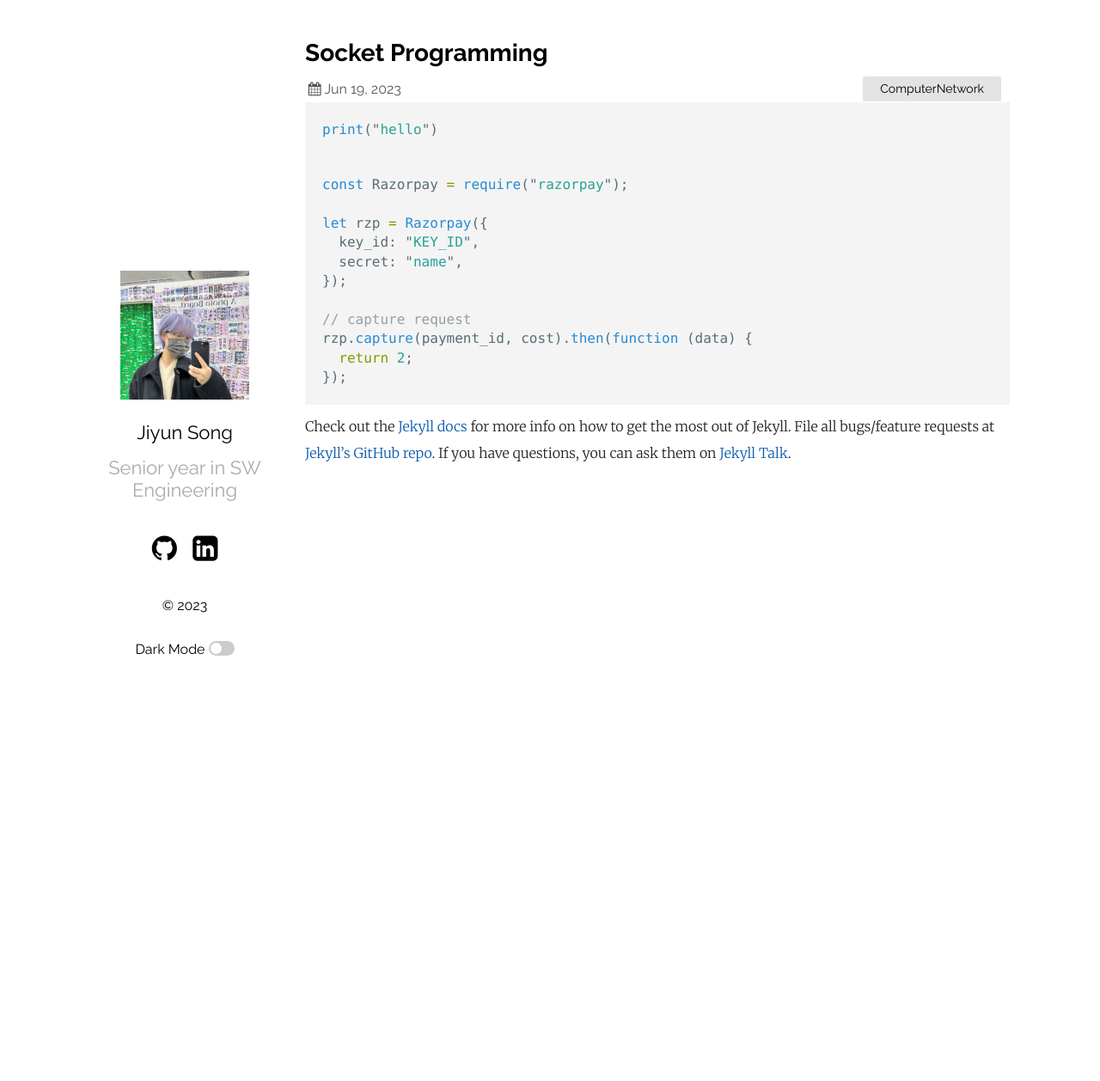
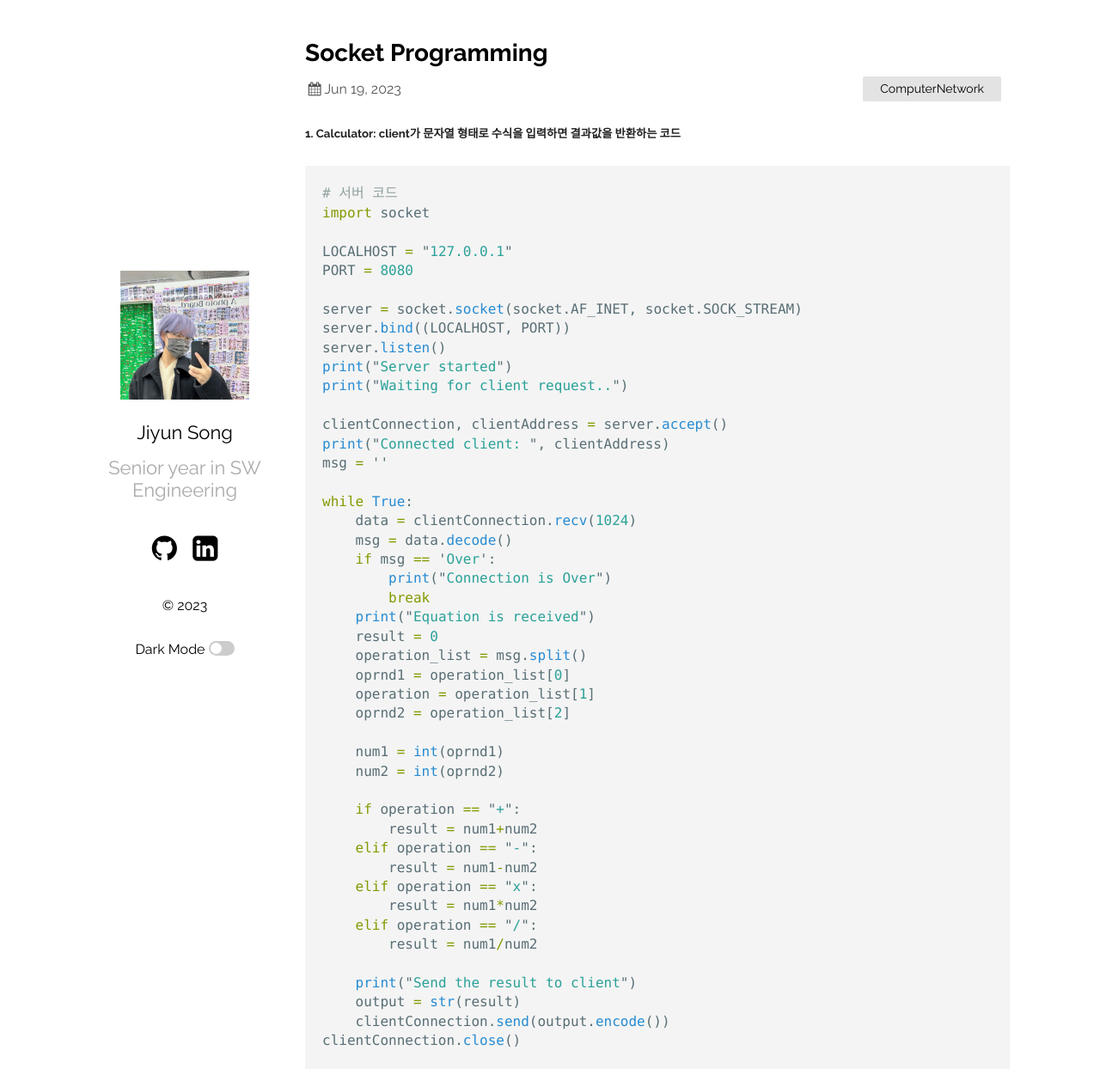
Before and after one commit to sojoyfulyouth/Jekyll-Blog, a Jekyll site: the page built from _posts/2023-06-19-Socket-Programming.markdown, in a window 1280 px wide and 1289 px high. Shown: the top 1258 px of the window at 86% size. Built offline with Jekyll 4.4.1, drawn with Linux system fonts in a browser that asks for light colours.

Commit message:
calc server code

````diff
--- a/_posts/2023-06-19-Socket-Programming.markdown
+++ b/_posts/2023-06-19-Socket-Programming.markdown
@@ -5,30 +5,52 @@ date: 2023-06-19
 categories: ComputerNetwork
 ---
 
-<!-- prettier-ignore-start -->
+##### 1. Calculator: client가 문자열 형태로 수식을 입력하면 결과값을 반환하는 코드
 
 ```python
-print("hello")
+# 서버 코드
+import socket
+
+LOCALHOST = "127.0.0.1"
+PORT = 8080
+
+server = socket.socket(socket.AF_INET, socket.SOCK_STREAM)
+server.bind((LOCALHOST, PORT))
+server.listen()
+print("Server started")
+print("Waiting for client request..")
+
+clientConnection, clientAddress = server.accept()
+print("Connected client: ", clientAddress)
+msg = ''
+
+while True:
+    data = clientConnection.recv(1024)
+    msg = data.decode()
+    if msg == 'Over':
+        print("Connection is Over")
+        break
+    print("Equation is received")
+    result = 0
+    operation_list = msg.split()
+    oprnd1 = operation_list[0]
+    operation = operation_list[1]
+    oprnd2 = operation_list[2]
+
+    num1 = int(oprnd1)
+    num2 = int(oprnd2)
+
+    if operation == "+":
+        result = num1+num2
+    elif operation == "-":
+        result = num1-num2
+    elif operation == "x":
+        result = num1*num2
+    elif operation == "/":
+        result = num1/num2
+
+    print("Send the result to client")
+    output = str(result)
+    clientConnection.send(output.encode())
+clientConnection.close()
 ```
-
-<!-- prettier-ignore-end -->
-
-```javascript
-const Razorpay = require("razorpay");
-
-let rzp = Razorpay({
-  key_id: "KEY_ID",
-  secret: "name",
-});
-
-// capture request
-rzp.capture(payment_id, cost).then(function (data) {
-  return 2;
-});
-```
-
-Check out the [Jekyll docs][jekyll-docs] for more info on how to get the most out of Jekyll. File all bugs/feature requests at [Jekyll’s GitHub repo][jekyll-gh]. If you have questions, you can ask them on [Jekyll Talk][jekyll-talk].
-
-[jekyll-docs]: https://jekyllrb.com/docs/home
-[jekyll-gh]: https://github.com/jekyll/jekyll
-[jekyll-talk]: https://talk.jekyllrb.com/
````
Also changed, not shown: _posts/2023-06-19-Test.md (deleted, +0 -16 lines).
